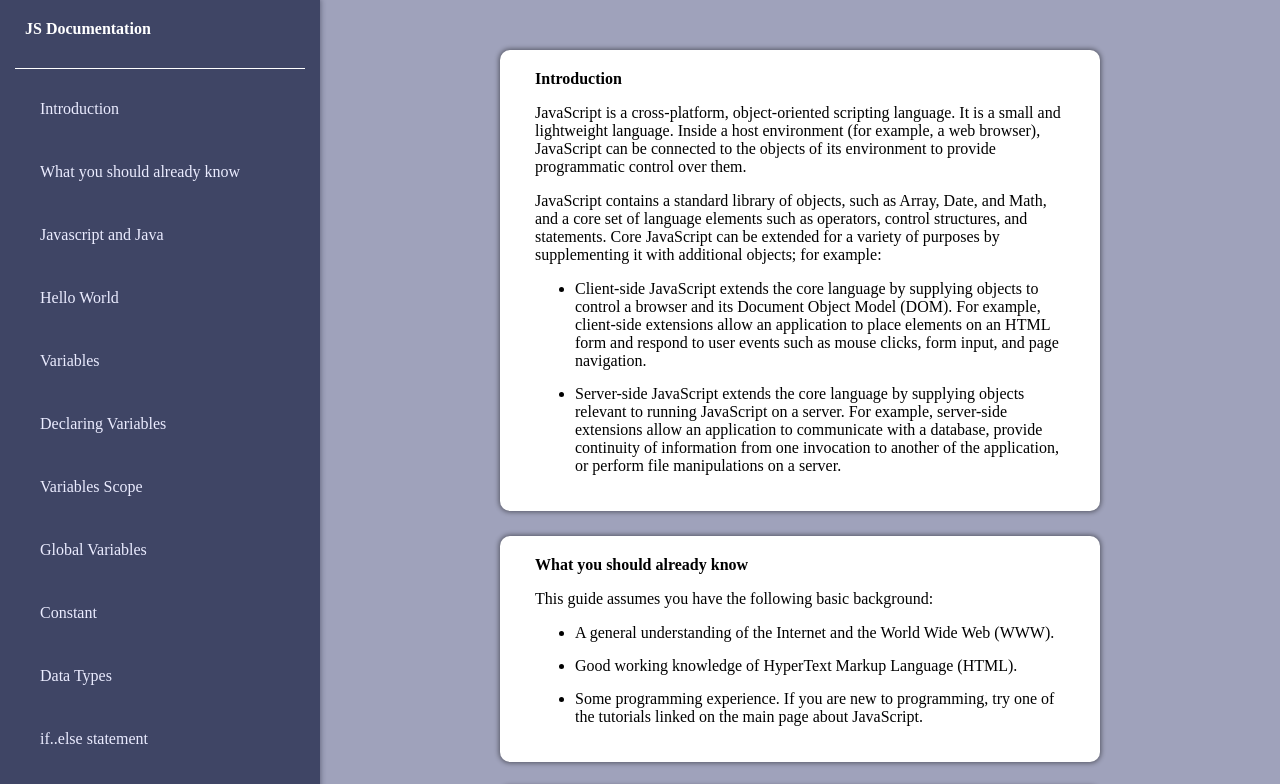
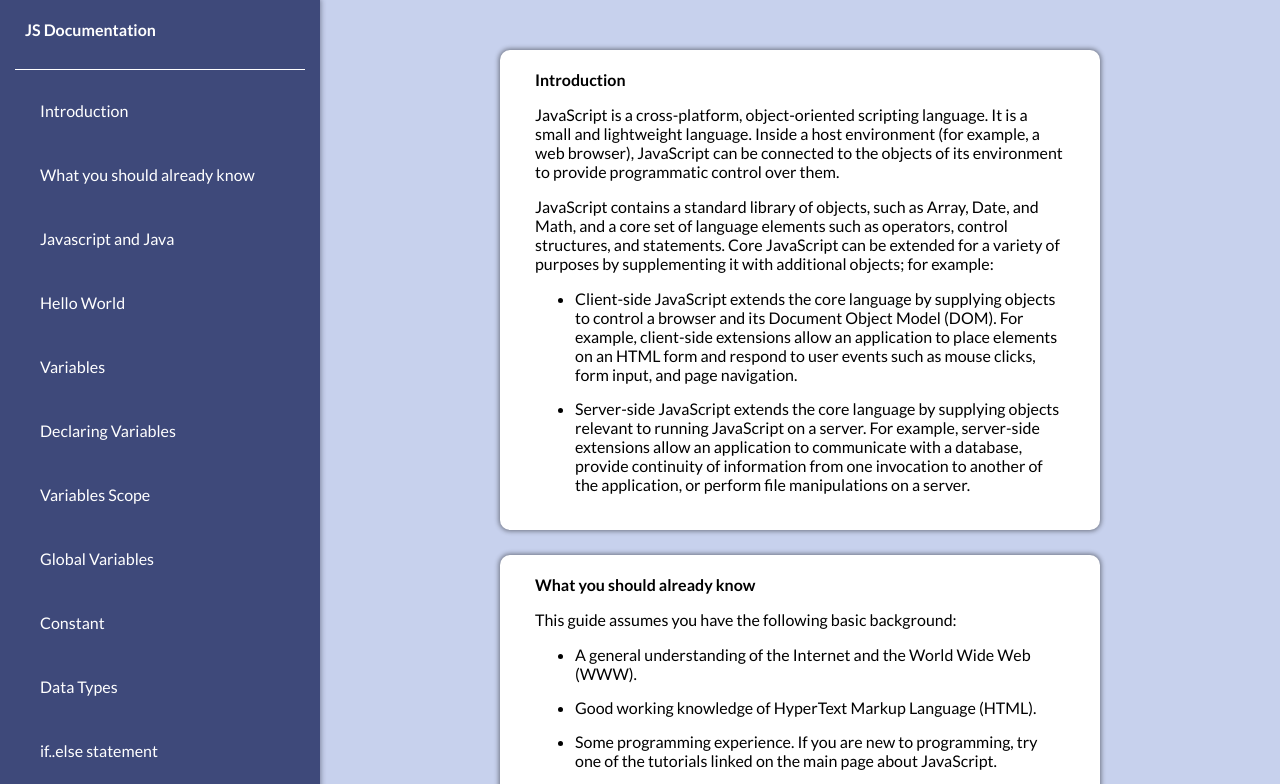
Before and after one commit to fitry29/TechnicalDocPageFCC, a plain HTML site: page index.html in a window 1280 px wide. Shown: the top 784 px of the page. Drawn offline with Linux system fonts and the light colour scheme.

Commit message:
change font and color

```diff
--- a/index.html
+++ b/index.html
@@ -3,6 +3,9 @@
     <meta charset="UTF-8">
     <meta http-equiv="X-UA-Compatible" content="IE=edge">
     <meta name="viewport" content="width=device-width, initial-scale=1.0">
+    <link rel="preconnect" href="https://fonts.googleapis.com">
+    <link rel="preconnect" href="https://fonts.gstatic.com" crossorigin>
+    <link href="https://fonts.googleapis.com/css2?family=Lato:ital,wght@0,100;0,300;0,400;0,700;0,900;1,100;1,300;1,400;1,700;1,900&display=swap" rel="stylesheet">
     <link rel="stylesheet" href="https://cdnjs.cloudflare.com/ajax/libs/font-awesome/6.4.0/css/all.min.css">
     <link rel="stylesheet" href="styles.css">
     <script src="main.js"></script>
--- a/main.js
+++ b/main.js
@@ -18,17 +18,13 @@ function clickElement(){
             navBar.style.transition = 'transition: all 0.2s ease-in-out';
         }
     });
-    // document.getElementById("navbar").addEventListener("click", ()=> {
-    //     // alert("Clicked");
-
-
-    //     // navBar.classList.toggle('nav-toggle');
-
-    //     if(navBar.style.left == '0%'){
-    //         navBar.style.left = '-100%';
-    //         navBar.style.transition = 'transition: all 0.2s ease-in-out';
-    //     }
-    // });
+    document.getElementById("navbar").addEventListener("click", ()=> {
+        // var mediaQuery = window.matchMedia("(max-width: 968px)");
+        if(navBar.style.left == '0%'){
+            navBar.style.left = '-100%';
+            navBar.style.transition = 'transition: all 0.2s ease-in-out';
+        }
+    });
 }
 function toggleNavbar(){
     var hamburgers = document.getElementById("hamburger");
--- a/styles.css
+++ b/styles.css
@@ -5,6 +5,9 @@
 /*  */
 /*  */
 /*  */
+*{
+    font-family: 'Lato', sans-serif;
+}
 body{
     margin: 0;
     display: block;
@@ -20,7 +23,7 @@ header{
 }
 /* HAMBURGER ICON */
 #hamburger{
-    background-color: rgb(63, 69, 101);
+    background-color: #3E497A;
     position: fixed;
     z-index: 2;
     padding: 15px 15px;
@@ -35,7 +38,7 @@ header{
 }
 /* NAVBAR CSS */
 #navbar{
-   background-color: rgb(63, 69, 101);
+   background-color: #3E497A;
    color: rgb(255, 255, 255);
    text-align: start;
    padding: 20px 0px;
@@ -54,22 +57,27 @@ header{
     border-bottom: 1px solid white;
 }
 #navbar ul{
-    background-color:rgb(63, 69, 101);
+    background-color:#3E497A;
     padding: 0px;
 }
 #navbar ul li{
     list-style: none;
+    /* padding: 15px 40px; */
+}
+
+#navbar ul li a{
+    text-decoration: none;
+    display: block;
+    color: #ffffff;
     padding: 15px 40px;
 }
-.nav-link{
-    text-decoration: none;
-    color: rgb(235, 236, 255);
+#navbar ul li:hover{
+    background-color: #F1D00A;
+    text-decoration: underline;
+    color: #21325E;
 }
-#navbar ul li:hover{
-    background-color: rgb(47, 51, 76);
-}
-.nav-link:hover{
-    text-decoration: underline;
+#navbar ul li:hover a{
+    color: #21325E;
 }
 #navbar p{
     text-align: center;
@@ -81,7 +89,7 @@ header{
 }
 /* MAIN */
 #main-doc{
-    background-color:rgb(159, 162, 187);
+    background-color:#c7d1ed;
     padding: 50px 35px;
     flex-direction: column;
     display: flex;
@@ -103,8 +111,11 @@ ul{
     padding: 20px 25px;
     border-radius: 10px;
 }
+code{
+    font-family: 'Courier New', Courier, monospace;
+}
 footer{
-    background-color: rgb(55, 44, 69);
+    background-color: #21325E;
     text-align: center;
     font-style: italic;
     color: white;
@@ -130,7 +141,7 @@ footer{
     #navbar{
         width: 25%;
         left: 0%;
-        height: 95%;
+        height: 100%;
     }
     body{
         display: flex;
```
Also changed, not shown: n.html (deleted).
